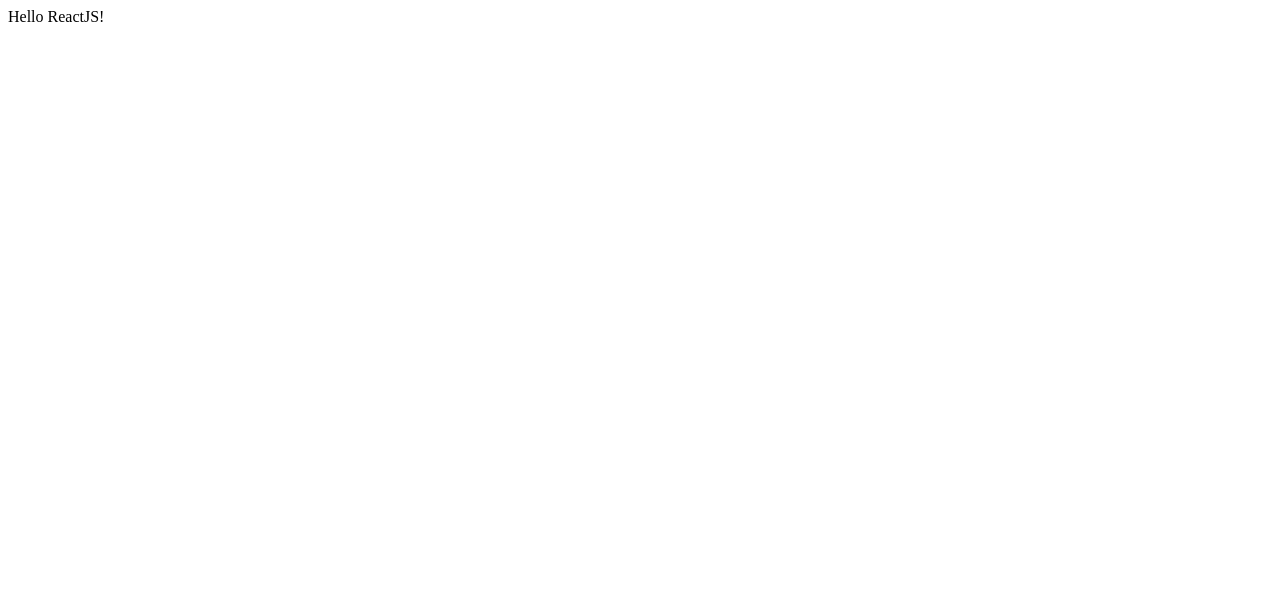
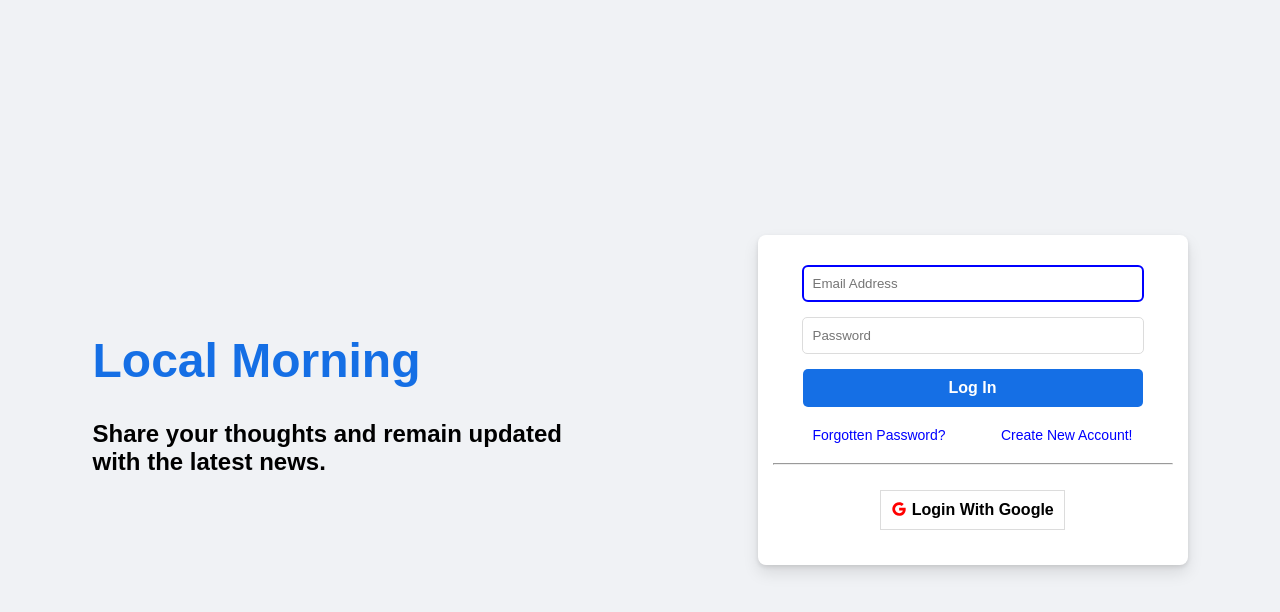
Before and after one commit to Swastikyadav/local-morning, a React (Create React App) app in the folder client/: page /auth/login in a window 1280 px wide. Shown: the top 612 px of the page. Built offline with nearby package versions, Linux system fonts and the light colour scheme.

Commit message:
added login and signup home page layout

```diff
--- a/client/package.json
+++ b/client/package.json
@@ -4,9 +4,12 @@
   "private": true,
   "proxy": "http://localhost:5000",
   "dependencies": {
+    "@ant-design/icons": "^4.7.0",
+    "axios": "^0.22.0",
     "cra-template": "1.1.2",
     "react": "^17.0.2",
     "react-dom": "^17.0.2",
+    "react-router-dom": "^5.3.0",
     "react-scripts": "4.0.3"
   },
   "scripts": {
--- a/client/public/index.html
+++ b/client/public/index.html
@@ -26,7 +26,7 @@
     -->
     <title>React App</title>
   </head>
-  <body>
+  <body style="background: #F0F2F5; font-family: sans-serif">
     <noscript>You need to enable JavaScript to run this app.</noscript>
     <div id="root"></div>
     <!--
--- a/client/src/App.js
+++ b/client/src/App.js
@@ -1,6 +1,28 @@
+import { useState } from "react";
+import { Switch, Route, Redirect } from "react-router-dom";
+
+import Home from "./components/Home";
+
 function App() {
+  const [user, setUser] = useState(null);
+
+  const publicRoutes = () => {
+    return(
+      <Switch>
+        <Route path="/auth" component={Home} />
+        <Route path="/">
+          <Redirect to="/auth" />
+        </Route>
+      </Switch>
+    );
+  };
+
+  const privateRoutes = () => {};
+
   return (
-    <>Hello ReactJS!</>
+    <>
+      {user && localStorage.token ? privateRoutes() : publicRoutes()}
+    </>
   );
 }
 
--- /dev/null
+++ b/client/src/components/Home.jsx
@@ -0,0 +1,27 @@
+import { Switch, Route, Redirect } from "react-router-dom";
+
+import Register from "./register";
+import Login from "./Login";
+
+import "../style/home.css";
+
+function Home() {
+  return (
+    <div className="home">
+      <span className="home-text">
+        <h1>Local Morning</h1>
+        <h3>Share your thoughts and remain updated with the latest news.</h3>
+      </span>
+
+      <Switch>
+        <Route path="/auth/register" component={Register} />
+        <Route path="/auth/login" component={Login} />
+        <Route path="/auth">
+          <Redirect to="auth/login" />
+        </Route>
+      </Switch>
+    </div>
+  );
+}
+
+export default Home;
--- /dev/null
+++ b/client/src/components/Login.jsx
@@ -0,0 +1,30 @@
+import { Link } from "react-router-dom";
+import { GoogleOutlined } from "@ant-design/icons";
+
+import "../style/authForm.css";
+
+function Login() {
+  return (
+    <form className="auth-form">
+      <input placeholder="Email Address" type="email" autoFocus />
+      <input placeholder="Password" type="password" />
+
+      <input className="submit-btn" type="submit" value="Log In" />
+
+      <span className="links">
+        <Link to="#">Forgotten Password?</Link>
+        <Link to="/auth/register">Create New Account!</Link>
+      </span>
+
+      <hr />
+
+      <Link to="#">
+        <button className="google-auth-btn">
+          <GoogleOutlined className="google-icon" /> Login With Google
+        </button>
+      </Link>
+    </form>
+  );
+}
+
+export default Login;
--- /dev/null
+++ b/client/src/components/register.jsx
@@ -0,0 +1,30 @@
+import { Link } from "react-router-dom";
+import { GoogleOutlined } from "@ant-design/icons";
+
+import "../style/authForm.css";
+
+function Register() {
+  return (
+    <form className="auth-form">
+      <input placeholder="Email Address" type="email" autoFocus />
+      <input placeholder="Username" type="text" />
+      <input placeholder="Password" type="password" />
+
+      <input className="submit-btn" type="submit" value="Create New Account" />
+
+      <span className="links">
+        <Link to="/auth/login">Login to existing account!</Link>
+      </span>
+
+      <hr />
+
+      <Link to="#">
+        <button className="google-auth-btn">
+          <GoogleOutlined className="google-icon" /> Login With Google
+        </button>
+      </Link>
+    </form>
+  );
+}
+
+export default Register;
--- a/client/src/index.js
+++ b/client/src/index.js
@@ -1,11 +1,14 @@
 import React from 'react';
 import ReactDOM from 'react-dom';
+import { BrowserRouter as Router } from "react-router-dom";
 
 import App from './App';
 
-import './index.css';
+import "./style/index.css";
 
 ReactDOM.render(
-  <App />,
+  <Router>
+    <App />
+  </Router>,
   document.getElementById('root')
 );
--- /dev/null
+++ b/client/src/style/authForm.css
@@ -0,0 +1,66 @@
+/* Login / SignUp Form style */
+
+.auth-form {
+  width: 40rem;
+  background: #fff;
+  border-radius: 8px;
+  box-shadow: 0 2px 4px rgba(0, 0, 0, .1), 0 8px 16px rgba(0, 0, 0, .1);
+  padding: 15px;
+  text-align: center;
+}
+
+.auth-form input {
+  display: block;
+  width: 80%;
+  padding: 10px;
+  margin: 15px auto;
+  border-radius: 5px;
+  outline-color: #00f;
+  border: 1px solid gainsboro;
+}
+
+.auth-form .submit-btn {
+  color: #fff;
+  font-weight: bold;
+  font-size: 16px;
+  background: #156FE5;
+  border: none;
+  cursor: pointer;
+  width: 85%;
+}
+
+.auth-form .links {
+  width: 80%;
+  display: flex;
+  justify-content: space-between;
+  margin: 20px auto;
+}
+
+.auth-form .links a {
+  color: #00f;
+  text-decoration: none;
+  font-size: 14px;
+}
+
+.google-auth-btn {
+  padding: 10px;
+  cursor: pointer;
+  font-size: 16px;
+  font-weight: bold;
+  background: #fff;
+  border: 1px solid gainsboro;
+  margin: 20px;
+  outline-color: #f00;
+}
+
+.google-icon {
+  color: #f00;
+}
+
+/* Media Query */
+
+@media all and (max-width: 768px) {
+  .auth-form {
+    margin: 0 auto;
+  }
+}
--- /dev/null
+++ b/client/src/style/home.css
@@ -0,0 +1,29 @@
+.home {
+  display: flex;
+  justify-content: space-around;
+  align-items: center;
+  height: 100vh;
+  padding: 0 10px;
+}
+
+.home-text {
+  width: 50rem;
+}
+
+.home-text h1 {
+  font-size: 4.8rem;
+  color: #156FE5;
+}
+
+.home-text h3 {
+  font-size: 2.4rem;
+}
+
+/* Media Query - Login / SignUp page */
+
+@media all and (max-width: 768px) {
+  .home {
+    flex-direction: column;
+    text-align: center;
+  }
+}
--- /dev/null
+++ b/client/src/style/index.css
@@ -0,0 +1,28 @@
+html {
+  font-size: 62.5%;
+}
+
+body {
+  margin: 0;
+  padding: 0;
+}
+
+/* Media Query */
+
+@media all and (max-width: 768px) {
+  html {
+    font-size: 60%;
+  }
+}
+
+@media all and (max-width: 480px) {
+  html {
+    font-size: 40%;
+  }
+}
+
+@media all and (max-width: 300px) {
+  html {
+    font-size: 35%;
+  }
+}
```
Also changed, not shown: 1 other file (tests, documents, lock files or other folders).
